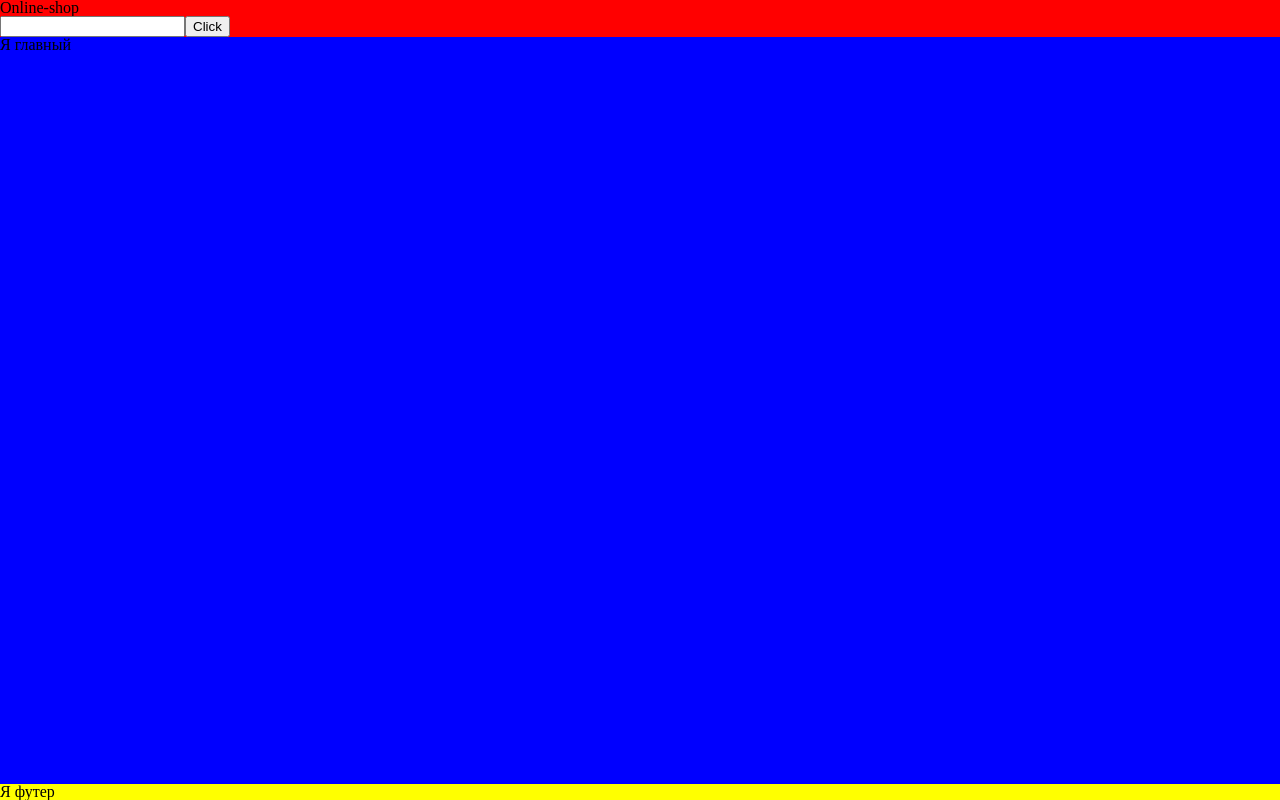
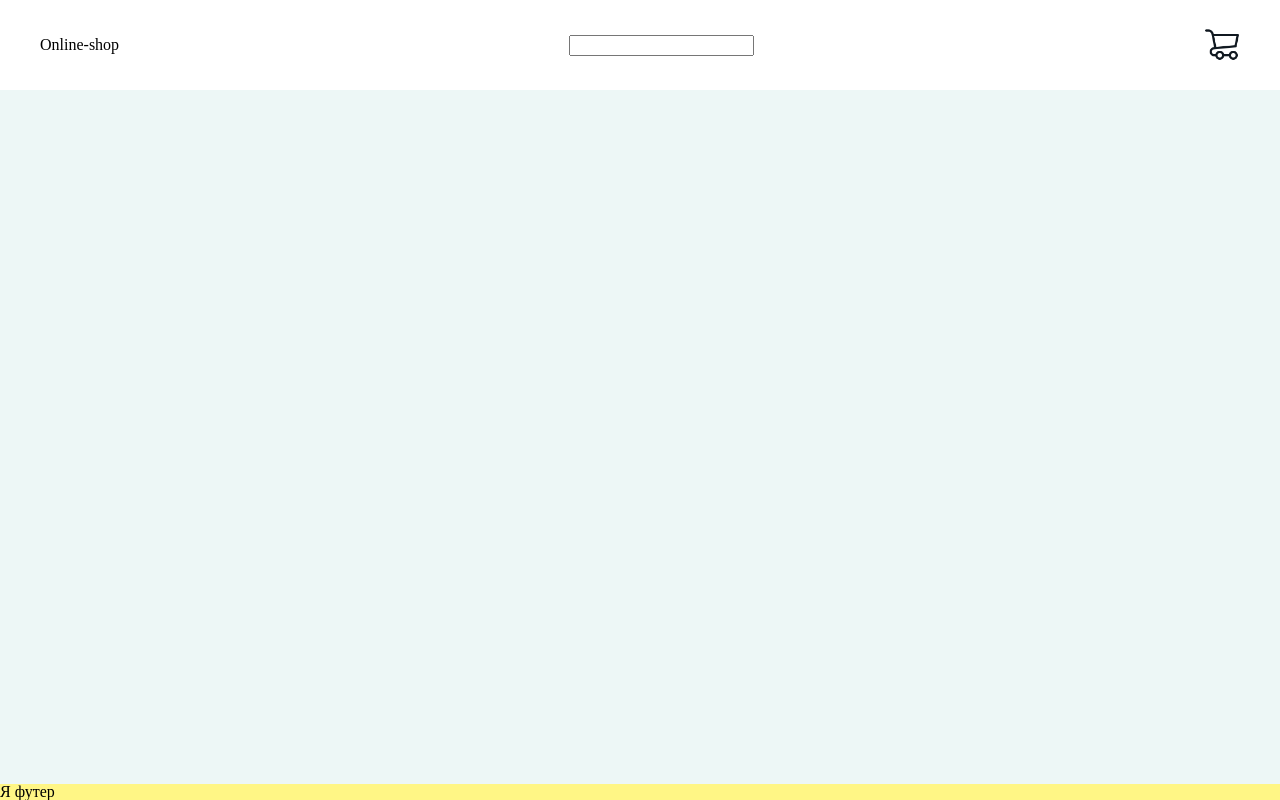
Before and after one commit to Mike637/online-shop, a React app: page / in a window 1280 px wide. Built offline with nearby package versions, Linux system fonts and the light colour scheme.

Commit message:
sucess process of images in webpackgit add *

```diff
--- a/package.json
+++ b/package.json
@@ -32,6 +32,8 @@
     "sass": "^1.57.1",
     "sass-loader": "^13.2.0",
     "style-loader": "^3.3.1",
+    "svg-inline-loader": "^0.8.2",
+    "url-loader": "^4.1.1",
     "webpack": "^5.75.0",
     "webpack-cli": "^5.0.1",
     "webpack-dev-server": "^4.11.1"
--- a/src/views/components/MainPage/Footer/footer.module.scss
+++ b/src/views/components/MainPage/Footer/footer.module.scss
@@ -1,4 +1,4 @@
 .footer
 {
-background-color:yellow;
+background-color:#FFF685;
 }
--- a/src/views/components/MainPage/Header/Header.jsx
+++ b/src/views/components/MainPage/Header/Header.jsx
@@ -1,20 +1,25 @@
 import React  from 'react'
 import  styles from "./header.module.scss"
+import cart from "./images/cart.png"
+
+console.log(cart)
+console.log("Hello world")
 
 const Header = () => {
 return (
    <header className={styles.header}>
+   <div className = {styles.header__container}>
 <div className = {styles.Logo}>
 Online-shop
 </div>
-<div className = "SearchPanel">
+<div className = {styles.searchPanel}>
 <form action="">
     <input type="text" />
-<input type="button" value="Click" />
 </form>
 </div>
-<div className="Cart">
-
+<div className={styles.cart}>
+<img src={cart}/>
+</div>
 </div>
    </header>
 )
--- a/src/views/components/MainPage/Header/header.module.scss
+++ b/src/views/components/MainPage/Header/header.module.scss
@@ -1,4 +1,34 @@
+
 .header
 {
-background-color:red;
+background-color:white;
+position:fixed;
+left:0;
+top:0;
+width:100%;
+z-index:10;
 }
+
+.header__container
+{
+max-width:1200px;
+margin:0 auto;
+display:flex;
+align-items: center;
+justify-content:space-between;
+padding:2%;
+}
+
+.cart
+{
+width:3%;
+img
+{
+    width:100%;
+}
+}
+
+.searchPanel
+{
+
+}
--- a/src/views/components/MainPage/Main/main.module.scss
+++ b/src/views/components/MainPage/Main/main.module.scss
@@ -1,5 +1,5 @@
 .main
 {
-background-color:blue;
+background-color:#EDF7F6;
 flex:1 1 auto;
 }
--- a/webpack.config.js
+++ b/webpack.config.js
@@ -7,7 +7,13 @@ module.exports = {
     mode:"development",
     output:{
     path:path.resolve(__dirname,"dist"),
-    filename:"[name].[hash].js"
+    filename:"[name][hash].js",
+    assetModuleFilename:"[name][hash][ext]"
+},
+performance:{
+  hints:false,
+  maxAssetSize:512000,
+  maxEntrypointSize:512000
 },
 resolve:{
   extensions:['.json','.js','.jsx']
@@ -23,10 +29,6 @@ module:{
         {
             test:/\.(css|sass|scss)$/,
             use:['style-loader','css-loader','sass-loader']
-        },
-        {
-            test:/\.(jpg|jpeg|png)$/i,
-            use:['file-loader']
         },
         {
             test: /\.m?js$/,
@@ -48,7 +50,14 @@ module:{
               }
             }
           },
-
+          {
+            test: /\.(png|jpg|gif|ico|svg)$/,
+            loader: 'file-loader',
+            options: {
+                name: '[name].[ext]',
+                context: ''
+            }
+        }
     ]
 },
 devServer:{
```
Also changed, not shown: src/views/components/MainPage/Header/images/cart.png (added).
